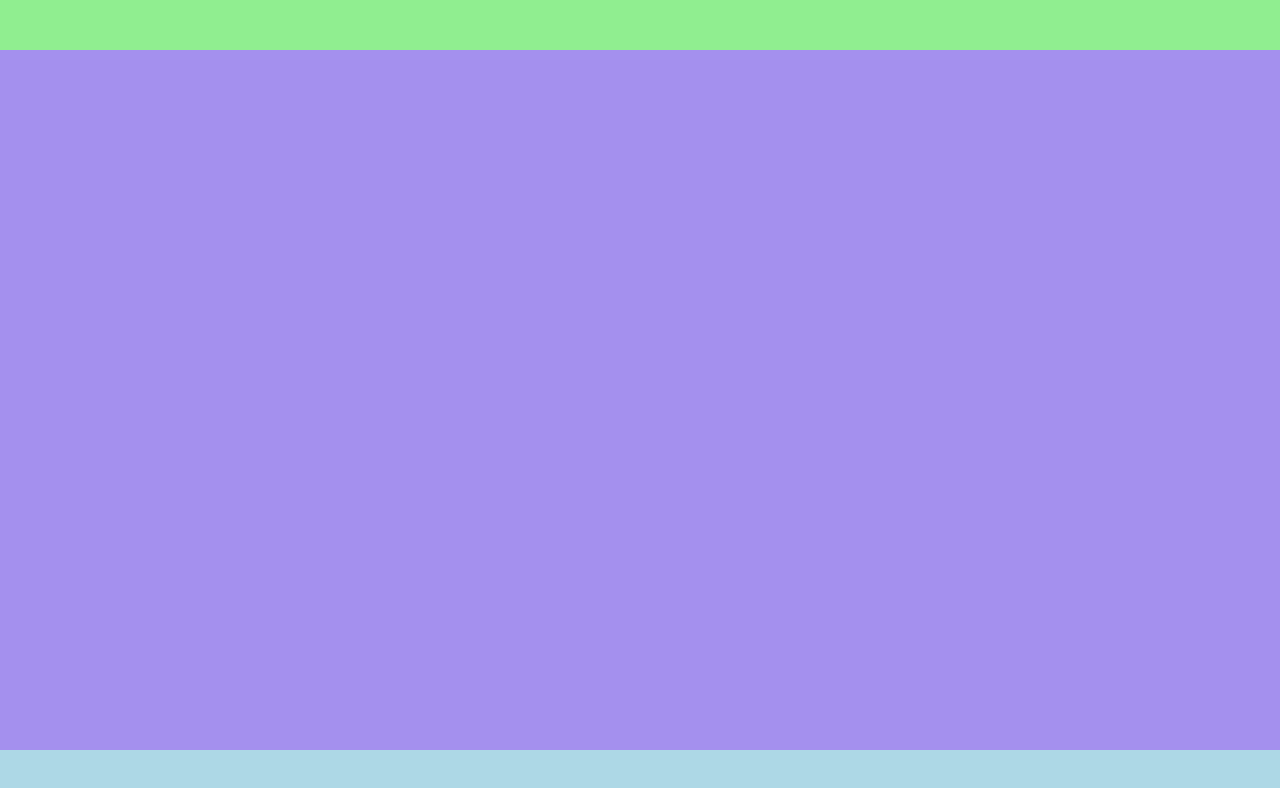
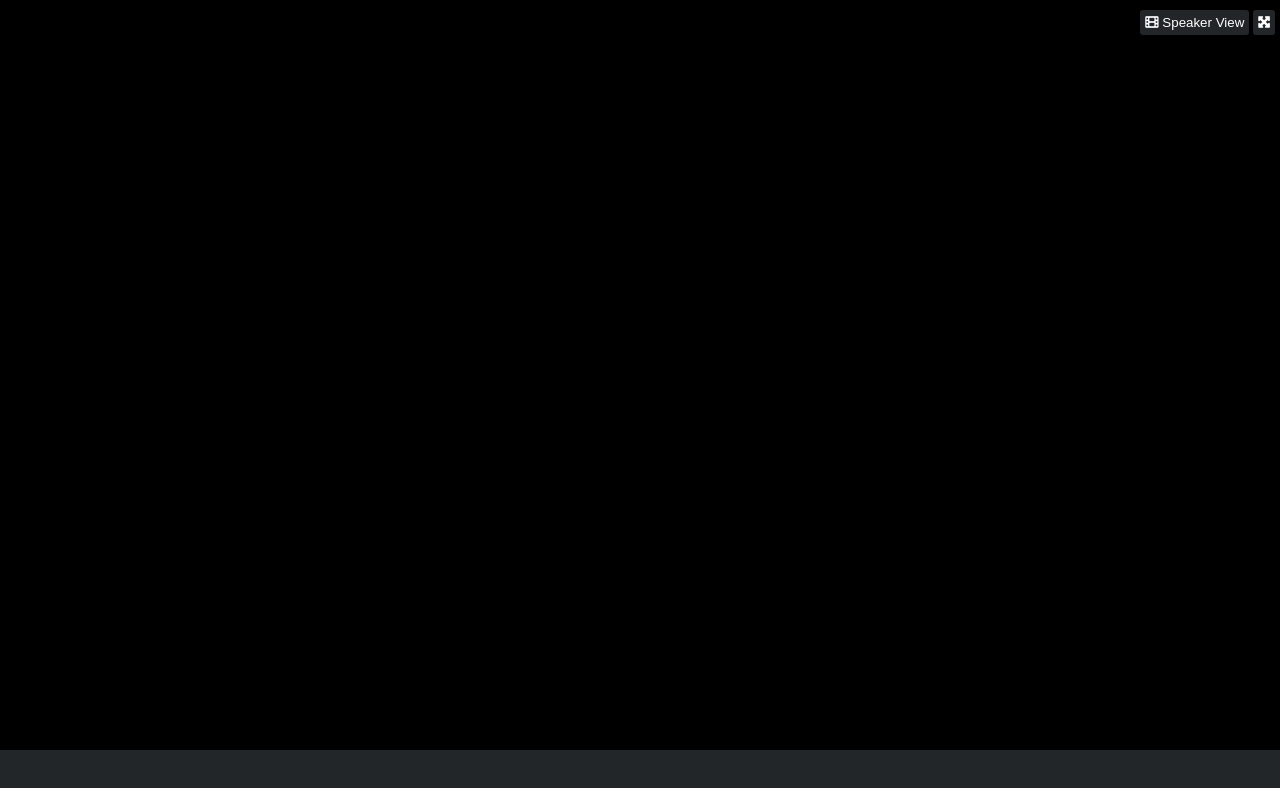
Before and after one commit to Bruno-Guerrisi/html-css-zoom, a plain HTML site: page index.html in a window 1280 px wide. Drawn offline with Linux system fonts and the light colour scheme.

Commit message:
header section

```diff
--- a/css/style.css
+++ b/css/style.css
@@ -10,23 +10,34 @@ body{
     background-color: black;
     height: 100vh;
 }
+
 /* utilities */
+.pointer:hover{
+    cursor: pointer;
+}
 
 /* HEADER */
 header{
-    height: 50px;
-    background-color: lightgreen;
+    padding: 10px 5px;
+    text-align: right;
+}
+
+header > .butt-header{
+    color: white;
+    background-color: #222629;
+    padding: 5px;
+    border: 0;
+    border-radius: 3px;
 }
 
 /* MAIN */
 main{
     flex-grow: 1;
     overflow: auto;
-    background-color: rgb(164, 144, 238);
 }
 
 /* FOOTER */
 footer{
     height: 50px;
-    background-color: lightblue;
+    background-color: #222629;
 }
--- a/index.html
+++ b/index.html
@@ -14,6 +14,14 @@
 <body>
 
     <header>
+        <button class="butt-header pointer">
+            <i class="fas fa-film"></i>
+            Speaker View
+        </button>
+
+        <button class="butt-header pointer">
+            <i class="fas fa-expand-arrows-alt"></i>
+        </button>
     </header>
 
     <main>
```
